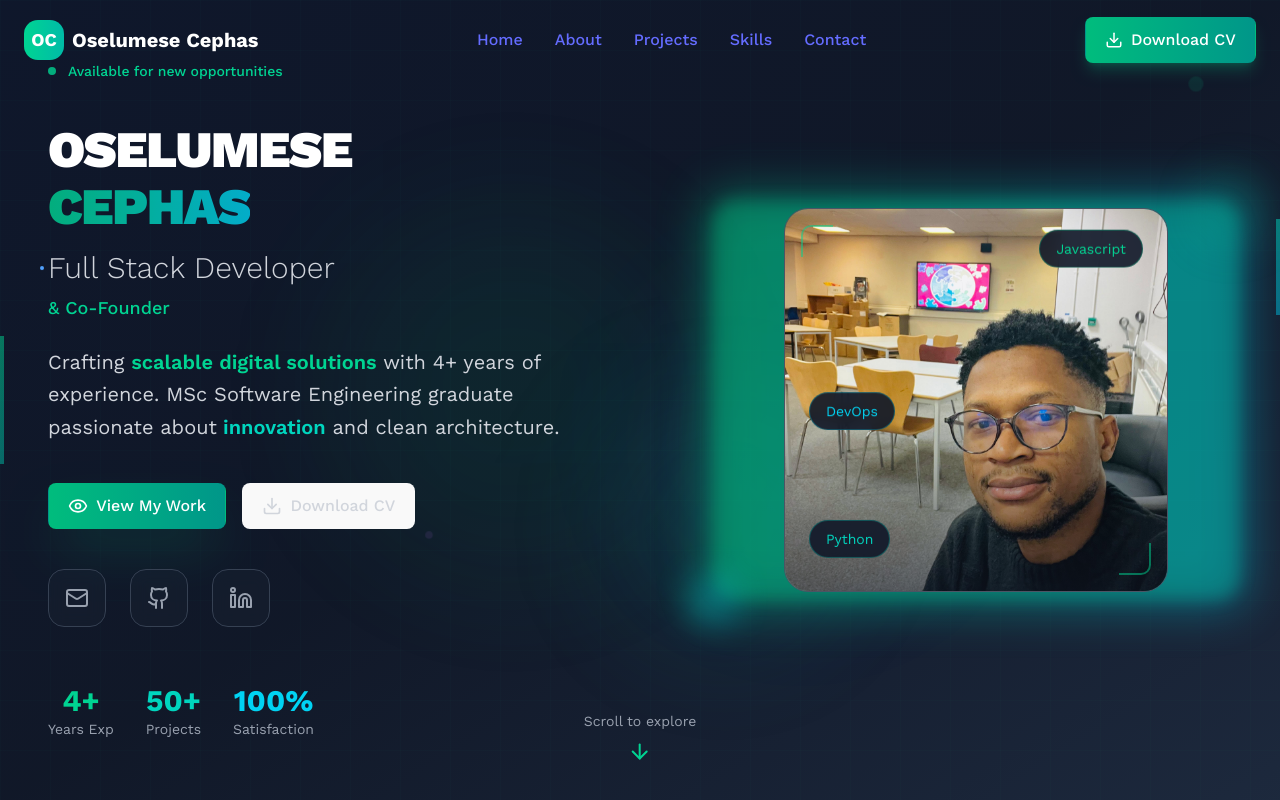
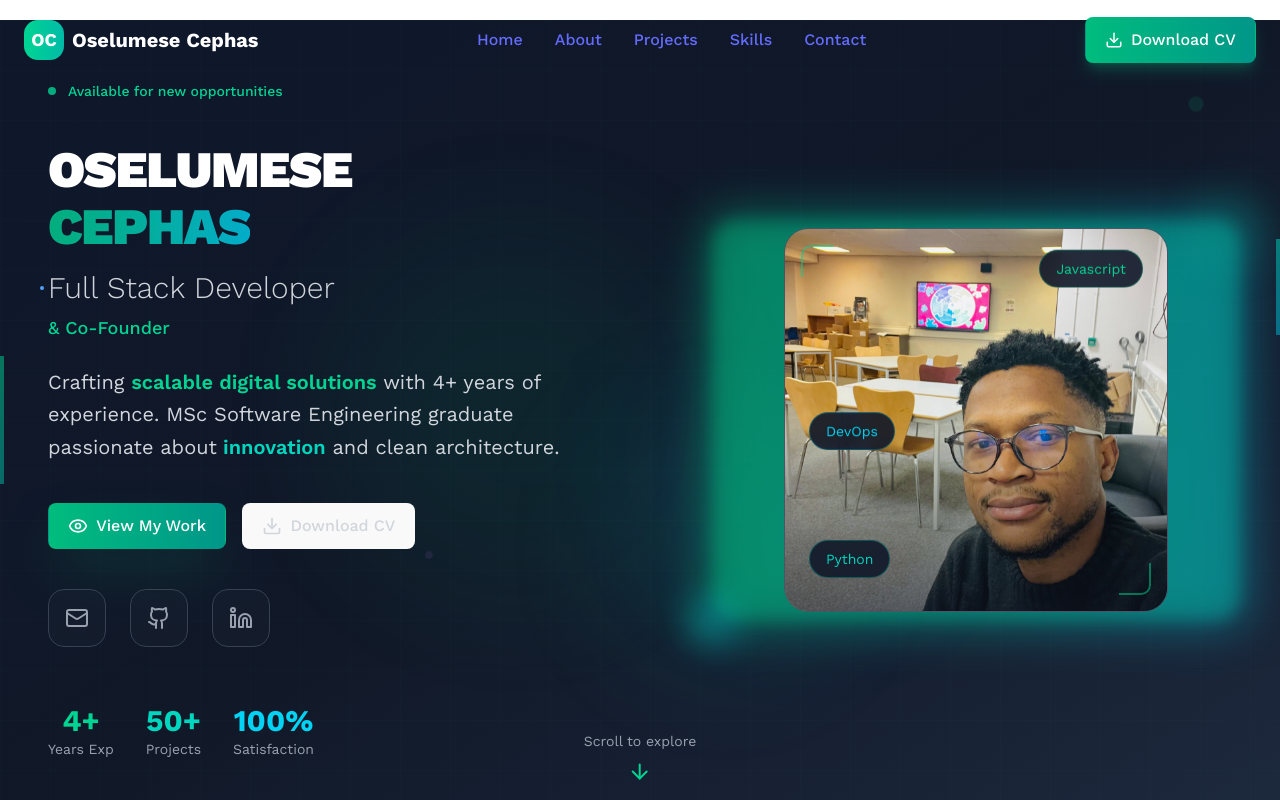
Before and after one commit to cephaz6/cephas-portfolio, a React (Vite) app: page / in a window 1280 px wide. Shown: the top 800 px of the page. Built offline with nearby package versions, Linux system fonts and the light colour scheme.

Commit message:
Updated Navigation

```diff
--- a/src/App.tsx
+++ b/src/App.tsx
@@ -17,14 +17,14 @@ function App() {
 
   return (
     <div
-      className={`font-base w-full min-h-screen transition-opacity duration-1000 bg-gradient-to-br from-slate-900 via-gray-900 to-slate-800  ${
+      className={`font-base w-full min-h-screen transition-opacity duration-1000 bg-gradient-to-br  ${
         isLoaded ? "opacity-100" : "opacity-0"
       }`}
     >
       {/* Navigation - uncomment when ready */}
       <Navigation />
 
-      <main className="w-full relative">
+      <main className="w-full relative mt-5">
         {/* Home Section */}
         <section id="home" className="w-full relative">
           <HeroSection />
```
